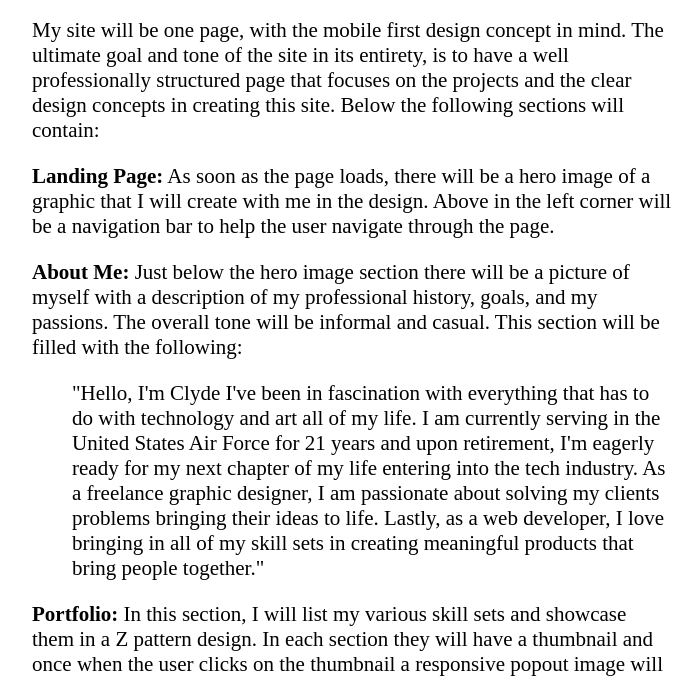
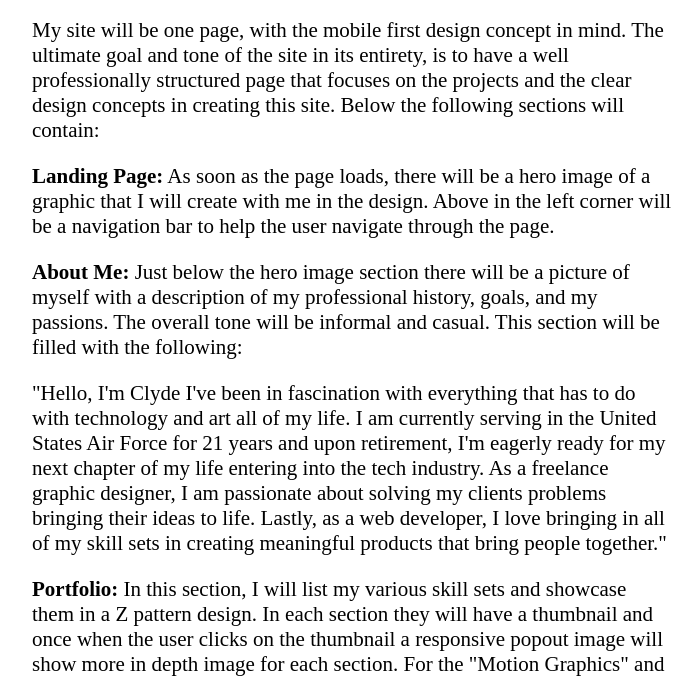
Before and after one commit to ClydeMcNeil25/pwp-clydemcneil, a plain HTML site: page public_html/documentation/milestone-2.html in a window 1280 px wide. Shown: the part 110-789 px from the top of the page, without its empty margins (168-868 px from the left). Drawn offline with Linux system fonts and the light colour scheme.

Commit message:
corrected error on line 21 according to the HTML validator

```diff
--- a/public_html/documentation/milestone-2.html
+++ b/public_html/documentation/milestone-2.html
@@ -18,9 +18,7 @@
 
             <p><strong>About Me:</strong> Just below the hero image section there will be a picture of myself with a description of my professional history, goals, and my passions. The overall tone will be informal and casual. This section will be filled with the following:</p>
 
-                <ol>
-                    "Hello, I'm Clyde I've been in fascination with everything that has to do with technology and art all of my life. I am currently serving in the United States Air Force for 21 years and upon retirement, I'm eagerly ready for my next chapter of my life entering into the tech industry. As a freelance graphic designer, I am passionate about solving my clients problems bringing their ideas to life. Lastly, as a web developer, I love bringing in all of my skill sets in creating meaningful products that bring people together."
-                </ol>
+                <p>"Hello, I'm Clyde I've been in fascination with everything that has to do with technology and art all of my life. I am currently serving in the United States Air Force for 21 years and upon retirement, I'm eagerly ready for my next chapter of my life entering into the tech industry. As a freelance graphic designer, I am passionate about solving my clients problems bringing their ideas to life. Lastly, as a web developer, I love bringing in all of my skill sets in creating meaningful products that bring people together."</p>
 
             <p><strong>Portfolio:</strong> In this section, I will list my various skill sets and showcase them in a Z pattern design. In each section they will have a thumbnail and once when the user clicks on the thumbnail a responsive popout image will show more in depth image for each section. For the "Motion Graphics" and "Audio Production", there will be a responsive popout video for those sections. On the side of each section, I will list the tools with the respective hyperlinks to the product page and my roles in creating the products in their respective areas. In the continuation of the portfolio, I will list my soft skills, education, and certifications as seen in the layouts. Ultimately, I am showcasing my skill sets, in the hopes of promoting my passion for my art and web development along with attracting that potential client and/or my future employer.</p>
 
```
